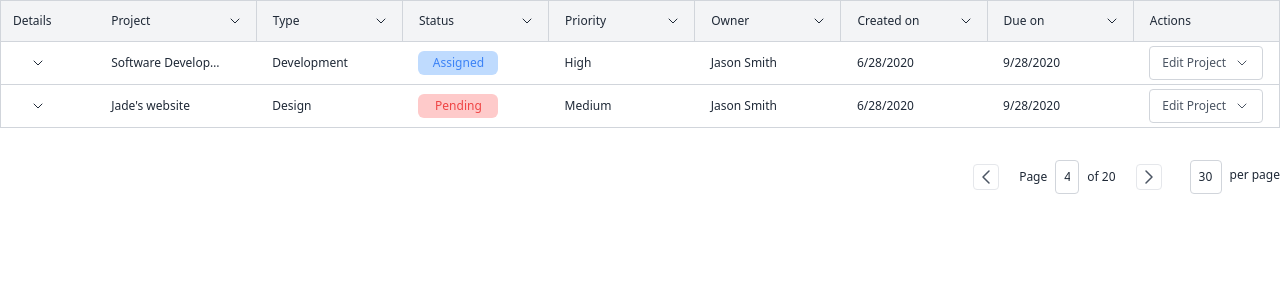
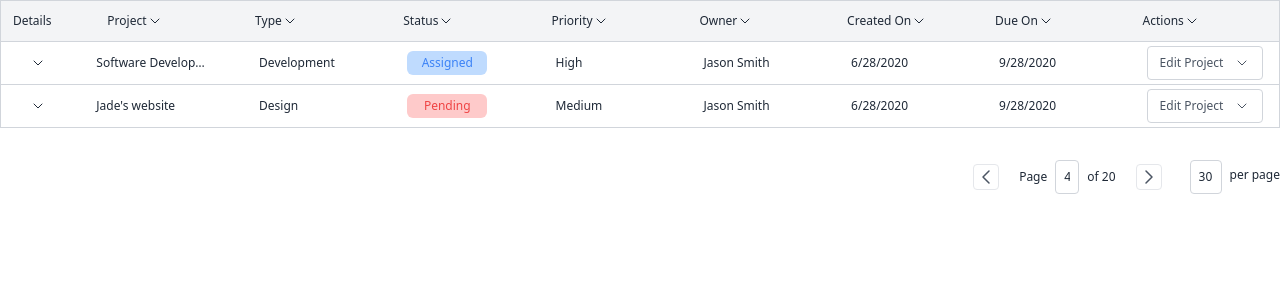
Before and after one commit to scott-wojan/personal-financev1, a Next.js app: page /app in a window 1280 px wide. Shown: the top 300 px of the page. Built offline with nearby package versions, Linux system fonts and the light colour scheme.

Commit message:
Checkpoint charlie

```diff
--- a/components/grid/StyledGrid.jsx
+++ b/components/grid/StyledGrid.jsx
@@ -71,10 +71,52 @@ const StyledGrid = ({ data }) => {
       <table
         ref={tableRef}
         className="min-w-full bg-white border border-gray-300 rounded dark:bg-gray-800 dark:border-gray-200"
-        id="main-table"
       >
+        <TableHeader
+          dropdownStatus={dropdownStatus}
+          setDropdownStatus={setDropdownStatus}
+          headerGroups={headerGroups}
+        />
+        <TableBody
+          ref={tbodyRef}
+          dropdownStatus={dropdownStatus}
+          setDropdownStatus={setDropdownStatus}
+          {...getTableBodyProps()}
+        />
+      </table>
+
+      <Pagination />
+    </div>
+  );
+};
+export default StyledGrid;
+
+const initialTableState = {};
+const initialRowState = {};
+
+function getTableOptions(columns, data, initialState) {
+  return {
+    columns,
+    data: data.data,
+    autoResetRowState: false,
+    initialState,
+    hiddenColumns: columns
+      .filter((col) => col.show === false)
+      .map((col) => col.accessor),
+    initialRowStateAccessor: (row) => initialRowState,
+    // initialCellStateAccessor: (cell) => ({ count: 0 }),
+  };
+}
+
+function TableHeader({ headerGroups, dropdownStatus, setDropdownStatus }) {
+  return (
     <thead>
-          <tr className="w-full bg-gray-100 border-b border-gray-300 dark:border-gray-200">
+      {headerGroups.map((headerGroup, headerIndex) => {
+        return (
+          <tr
+            key={headerIndex}
+            className="w-full bg-gray-100 border-b border-gray-300 dark:border-gray-200"
+          >
             <th className="w-24 py-3 pl-3">
               <div className="flex items-center">
                 <p className="text-xs font-normal leading-4 tracking-normal text-left text-gray-800 dark:text-gray-100">
@@ -82,132 +124,44 @@ const StyledGrid = ({ data }) => {
                 </p>
               </div>
             </th>
+
+            {headerGroup.headers.map((column, columnIndex) => {
+              return (
                 <th
-              className="w-32 whitespace-no-wrap cursor-pointer first-dropdown"
+                  {...column.getHeaderProps()}
+                  key={columnIndex}
+                  className="w-24 py-3 pl-3 whitespace-no-wrap cursor-pointer first-dropdown"
                   onClick={() => {
-                dropdownStatus == 0
-                  ? setDropdownStatus(8)
+                    dropdownStatus == columnIndex
+                      ? setDropdownStatus(
+                          headerGroup.headers.length + columnIndex
+                        )
                       : setDropdownStatus(0);
                   }}
                 >
-              <div className="relative flex items-center justify-between chuss-div">
+                  <div className="flex items-center">
                     <p className="text-xs font-normal leading-4 tracking-normal text-left text-gray-800 dark:text-gray-100">
-                  Project
+                      {column.render("Header")}
                     </p>
                     <ChevronDown />
-                {dropdownStatus == 8 && <HeaderDropDown />}
+                    {dropdownStatus ==
+                      headerGroup.headers.length + columnIndex && (
+                      <HeaderDropDown />
+                    )}
                   </div>
                 </th>
-            <th
-              onClick={() => {
-                dropdownStatus == 0
-                  ? setDropdownStatus(9)
-                  : setDropdownStatus(0);
-              }}
-              className="w-32 pl-4 whitespace-no-wrap border-l border-gray-300 cursor-pointer dark:border-gray-200 first-dropdown"
-              onclick="dropdownFunction(this)"
-            >
-              <div className="relative flex items-center justify-between">
-                <p className="text-xs font-normal leading-4 tracking-normal text-left text-gray-800 dark:text-gray-100">
-                  Type
-                </p>
-                <ChevronDown />
-                {dropdownStatus == 9 && <HeaderDropDown />}
-              </div>
-            </th>
-            <th
-              onClick={() => {
-                dropdownStatus == 0
-                  ? setDropdownStatus(10)
-                  : setDropdownStatus(0);
-              }}
-              className="w-32 pl-4 whitespace-no-wrap border-l border-gray-300 cursor-pointer dark:border-gray-200 first-dropdown"
-              onclick="dropdownFunction(this)"
-            >
-              <div className="relative flex items-center justify-between">
-                <p className="text-xs font-normal leading-4 tracking-normal text-left text-gray-800 dark:text-gray-100">
-                  Status
-                </p>
-                <ChevronDown />
-                {dropdownStatus == 10 && <HeaderDropDown />}
-              </div>
-            </th>
-            <th
-              onClick={() => {
-                dropdownStatus == 0
-                  ? setDropdownStatus(11)
-                  : setDropdownStatus(0);
-              }}
-              className="w-32 pl-4 whitespace-no-wrap border-l border-gray-300 cursor-pointer dark:border-gray-200 first-dropdown"
-              onclick="dropdownFunction(this)"
-            >
-              <div className="relative flex items-center justify-between">
-                <p className="text-xs font-normal leading-4 tracking-normal text-left text-gray-800 dark:text-gray-100">
-                  Priority
-                </p>
-                <ChevronDown />
-                {dropdownStatus == 11 && <HeaderDropDown />}
-              </div>
-            </th>
-            <th
-              onClick={() => {
-                dropdownStatus == 0
-                  ? setDropdownStatus(12)
-                  : setDropdownStatus(0);
-              }}
-              className="w-32 pl-4 whitespace-no-wrap border-l border-gray-300 cursor-pointer dark:border-gray-200 first-dropdown"
-              onclick="dropdownFunction(this)"
-            >
-              <div className="relative flex items-center justify-between">
-                <p className="text-xs font-normal leading-4 tracking-normal text-left text-gray-800 dark:text-gray-100">
-                  Owner
-                </p>
-                <ChevronDown />
-                {dropdownStatus == 12 && <HeaderDropDown />}
-              </div>
-            </th>
-            <th
-              onClick={() => {
-                dropdownStatus == 0
-                  ? setDropdownStatus(13)
-                  : setDropdownStatus(0);
-              }}
-              className="w-32 pl-4 whitespace-no-wrap border-l border-gray-300 cursor-pointer dark:border-gray-200 first-dropdown"
-              onclick="dropdownFunction(this)"
-            >
-              <div className="relative flex items-center justify-between ">
-                <p className="text-xs font-normal leading-4 tracking-normal text-left text-gray-800 dark:text-gray-100">
-                  Created on
-                </p>
-                <ChevronDown />
-                {dropdownStatus == 13 && <HeaderDropDown />}
-              </div>
-            </th>
-            <th
-              onClick={() => {
-                dropdownStatus == 0
-                  ? setDropdownStatus(14)
-                  : setDropdownStatus(0);
-              }}
-              className="w-32 pl-4 whitespace-no-wrap border-l border-gray-300 cursor-pointer dark:border-gray-200 first-dropdown"
-              onclick="dropdownFunction(this)"
-            >
-              <div className="relative flex items-center justify-between ">
-                <p className="text-xs font-normal leading-4 tracking-normal text-left text-gray-800 dark:text-gray-100">
-                  Due on
-                </p>
-                <ChevronDown />
-                {dropdownStatus == 14 && <HeaderDropDown />}
-              </div>
-            </th>
-            <th className="w-32 pl-4 pr-12 whitespace-no-wrap border-l border-gray-300 dark:border-gray-200">
-              <p className="text-xs font-normal leading-4 tracking-normal text-left text-gray-800 dark:text-gray-100">
-                Actions
-              </p>
-            </th>
+              );
+            })}
           </tr>
+        );
+      })}
     </thead>
-        <tbody {...getTableBodyProps()} ref={tbodyRef}>
+  );
+}
+
+function TableBody({ ref, dropdownStatus, setDropdownStatus, ...rest }) {
+  return (
+    <tbody ref={ref} {...rest}>
       <TableRow
         dropdownStatus={dropdownStatus}
         setDropdownStatus={setDropdownStatus}
@@ -254,9 +208,7 @@ const StyledGrid = ({ data }) => {
         </td>
         <td className="w-32 pl-4 whitespace-no-wrap">
           <div className="flex items-center justify-center w-20 h-6 bg-red-200 rounded-md">
-                <span className="text-xs font-normal text-red-500">
-                  Pending
-                </span>
+            <span className="text-xs font-normal text-red-500">Pending</span>
           </div>
         </td>
         <td className="w-32 pl-4 whitespace-no-wrap">
@@ -279,46 +231,46 @@ const StyledGrid = ({ data }) => {
             9/28/2020
           </p>
         </td>
-            <td class="pl-4 pr-4 whitespace-no-wrap w-32">
-              <div class="relative">
+        <td className="w-32 pl-4 pr-4 whitespace-no-wrap">
+          <div className="relative">
             <div
-                  class="relative z-0 text-gray-600 dark:text-gray-400 bg-white dark:bg-gray-800 flex items-center justify-between border rounded border-gray-300 dark:border-gray-200 w-full cursor-pointer text-xs form-select block py-2 px-2 xl:px-3 border border-gray-300 dark:border-gray-200 rounded bg-transparent"
+              className="relative z-0 flex items-center justify-between block w-full px-2 py-2 text-xs text-gray-600 bg-transparent bg-white border border-gray-300 rounded cursor-pointer dark:text-gray-400 dark:bg-gray-800 dark:border-gray-200 form-select xl:px-3"
               onClick={() => {
                 dropdownStatus == 0
                   ? setDropdownStatus(16)
                   : setDropdownStatus(0);
               }}
             >
-                  <p class="leading-3 tracking-normal font-normal">
+              <p className="font-normal leading-3 tracking-normal">
                 Edit Project
               </p>
-                  <div class="cursor-pointer">
+              <div className="cursor-pointer">
                 <svg
                   xmlns="http://www.w3.org/2000/svg"
-                      class="hidden icon icon-tabler icon-tabler-chevron-up"
+                  className="hidden icon icon-tabler icon-tabler-chevron-up"
                   width="16"
                   height="16"
                   viewBox="0 0 24 24"
-                      stroke-width="1.5"
+                  strokeWidth="1.5"
                   stroke="currentColor"
                   fill="none"
-                      stroke-linecap="round"
-                      stroke-linejoin="round"
+                  strokeLinecap="round"
+                  strokeLinejoin="round"
                 >
                   <path stroke="none" d="M0 0h24v24H0z" />
                   <polyline points="6 15 12 9 18 15" />
                 </svg>
                 <svg
                   xmlns="http://www.w3.org/2000/svg"
-                      class="icon icon-tabler icon-tabler-chevron-up"
+                  className="icon icon-tabler icon-tabler-chevron-up"
                   width="16"
                   height="16"
                   viewBox="0 0 24 24"
-                      stroke-width="1.5"
+                  strokeWidth="1.5"
                   stroke="currentColor"
                   fill="none"
-                      stroke-linecap="round"
-                      stroke-linejoin="round"
+                  strokeLinecap="round"
+                  strokeLinejoin="round"
                 >
                   <path stroke="none" d="M0 0h24v24H0z" />
                   <polyline points="6 9 12 15 18 9" />
@@ -326,11 +278,11 @@ const StyledGrid = ({ data }) => {
               </div>
             </div>
             {dropdownStatus == 16 && (
-                  <ul class="z-10 bg-white dark:bg-gray-800 transition duration-300 bg-white dark:bg-gray-800 shadow rounded mt-2 w-48 py-1 absolute">
-                    <li class="cursor-pointer text-gray-600 dark:text-gray-400 text-sm leading-3 tracking-normal py-3 hover:bg-gray-100 px-3 font-normal">
+              <ul className="absolute z-10 w-48 py-1 mt-2 transition duration-300 bg-white rounded shadow dark:bg-gray-800">
+                <li className="px-3 py-3 text-sm font-normal leading-3 tracking-normal text-gray-600 cursor-pointer dark:text-gray-400 hover:bg-gray-100">
                   Edit Project
                 </li>
-                    <li class="cursor-pointer text-gray-600 dark:text-gray-400 text-sm leading-3 tracking-normal py-3 hover:bg-gray-100 px-3 font-normal">
+                <li className="px-3 py-3 text-sm font-normal leading-3 tracking-normal text-gray-600 cursor-pointer dark:text-gray-400 hover:bg-gray-100">
                   Delete Project
                 </li>
               </ul>
@@ -498,35 +450,6 @@ const StyledGrid = ({ data }) => {
                       </h5>
                     </div>
                   </div>
-                      <hr className="w-full my-6 border-t border-gray-300 dark:border-gray-200" />
-                      <h5 className="mb-2 text-xs font-bold text-gray-600 dark:text-gray-400">
-                        Message
-                      </h5>
-                      <p className="w-3/5 text-xs font-normal leading-6 text-gray-800 dark:text-gray-100">
-                        But I must explain to you how all this mistaken idea of
-                        denouncing pleasure and praising pain was born and I
-                        will give you a complete account of the system, and
-                        expound the actual teachings of the great explorer of
-                        the truth, the master-builder of human happiness. No one
-                        rejects, dislikes, or avoids pleasure itself, because it
-                        is pleasure, but because those who do not know how to
-                        pursue pleasure rationally encounter consequences that
-                        are extremely painful
-                      </p>
-                      <h5 className="mt-12 mb-2 text-xs font-bold text-indigo-700">
-                        Recommended Action
-                      </h5>
-                      <p className="w-3/5 text-xs font-normal leading-6 text-gray-800 dark:text-gray-100">
-                        But I must explain to you how all this mistaken idea of
-                        denouncing pleasure and praising pain was born and I
-                        will give you a complete account of the system, and
-                        expound the actual teachings of the great explorer of
-                        the truth, the master-builder of human happiness. No one
-                        rejects, dislikes, or avoids pleasure itself, because it
-                        is pleasure, but because those who do not know how to
-                        pursue pleasure rationally encounter consequences that
-                        are extremely painful
-                      </p>
                 </div>
               </div>
             </div>
@@ -534,29 +457,7 @@ const StyledGrid = ({ data }) => {
         </tr>
       )}
     </tbody>
-      </table>
-
-      <Pagination />
-    </div>
   );
-};
-export default StyledGrid;
-
-const initialTableState = {};
-const initialRowState = {};
-
-function getTableOptions(columns, data, initialState) {
-  return {
-    columns,
-    data: data.data,
-    autoResetRowState: false,
-    initialState,
-    hiddenColumns: columns
-      .filter((col) => col.show === false)
-      .map((col) => col.accessor),
-    initialRowStateAccessor: (row) => initialRowState,
-    // initialCellStateAccessor: (cell) => ({ count: 0 }),
-  };
 }
 
 function TableRow({ dropdownStatus, setDropdownStatus }) {
@@ -613,44 +514,46 @@ function TableRow({ dropdownStatus, setDropdownStatus }) {
             9/28/2020
           </p>
         </td>
-        <td class="pl-4 pr-4 whitespace-no-wrap w-32">
-          <div class="relative">
+        <td className="w-32 pl-4 pr-4 whitespace-no-wrap">
+          <div className="relative">
             <div
-              class="relative z-0 text-gray-600 dark:text-gray-400 bg-white dark:bg-gray-800 flex items-center justify-between border rounded border-gray-300 dark:border-gray-200 w-full cursor-pointer text-xs form-select block py-2 px-2 xl:px-3 border border-gray-300 dark:border-gray-200 rounded bg-transparent"
+              className="relative z-0 flex items-center justify-between block w-full px-2 py-2 text-xs text-gray-600 bg-transparent bg-white border border-gray-300 rounded cursor-pointer dark:text-gray-400 dark:bg-gray-800 dark:border-gray-200 form-select xl:px-3"
               onClick={() => {
                 dropdownStatus == 0
                   ? setDropdownStatus(15)
                   : setDropdownStatus(0);
               }}
             >
-              <p class="leading-3 tracking-normal font-normal">Edit Project</p>
-              <div class="cursor-pointer">
+              <p className="font-normal leading-3 tracking-normal">
+                Edit Project
+              </p>
+              <div className="cursor-pointer">
                 <svg
                   xmlns="http://www.w3.org/2000/svg"
-                  class="hidden icon icon-tabler icon-tabler-chevron-up"
+                  className="hidden icon icon-tabler icon-tabler-chevron-up"
                   width="16"
                   height="16"
                   viewBox="0 0 24 24"
-                  stroke-width="1.5"
+                  strokeWidth="1.5"
                   stroke="currentColor"
                   fill="none"
-                  stroke-linecap="round"
-                  stroke-linejoin="round"
+                  strokeLinecap="round"
+                  strokeLinejoin="round"
                 >
                   <path stroke="none" d="M0 0h24v24H0z" />
                   <polyline points="6 15 12 9 18 15" />
                 </svg>
                 <svg
                   xmlns="http://www.w3.org/2000/svg"
-                  class="icon icon-tabler icon-tabler-chevron-up"
+                  className="icon icon-tabler icon-tabler-chevron-up"
                   width="16"
                   height="16"
                   viewBox="0 0 24 24"
-                  stroke-width="1.5"
+                  strokeWidth="1.5"
                   stroke="currentColor"
                   fill="none"
-                  stroke-linecap="round"
-                  stroke-linejoin="round"
+                  strokeLinecap="round"
+                  strokeLinejoin="round"
                 >
                   <path stroke="none" d="M0 0h24v24H0z" />
                   <polyline points="6 9 12 15 18 9" />
@@ -658,11 +561,11 @@ function TableRow({ dropdownStatus, setDropdownStatus }) {
               </div>
             </div>
             {dropdownStatus == 15 && (
-              <ul class="z-10 bg-white dark:bg-gray-800 transition duration-300 bg-white dark:bg-gray-800 shadow rounded mt-2 w-48 py-1 absolute">
-                <li class="cursor-pointer text-gray-600 dark:text-gray-400 text-sm leading-3 tracking-normal py-3 hover:bg-gray-100 px-3 font-normal">
+              <ul className="absolute z-10 w-48 py-1 mt-2 transition duration-300 bg-white rounded shadow dark:bg-gray-800">
+                <li className="px-3 py-3 text-sm font-normal leading-3 tracking-normal text-gray-600 cursor-pointer dark:text-gray-400 hover:bg-gray-100">
                   Edit Project
                 </li>
-                <li class="cursor-pointer text-gray-600 dark:text-gray-400 text-sm leading-3 tracking-normal py-3 hover:bg-gray-100 px-3 font-normal">
+                <li className="px-3 py-3 text-sm font-normal leading-3 tracking-normal text-gray-600 cursor-pointer dark:text-gray-400 hover:bg-gray-100">
                   Delete Project
                 </li>
               </ul>
```
Lines whose indentation alone changed are shown as unchanged.
